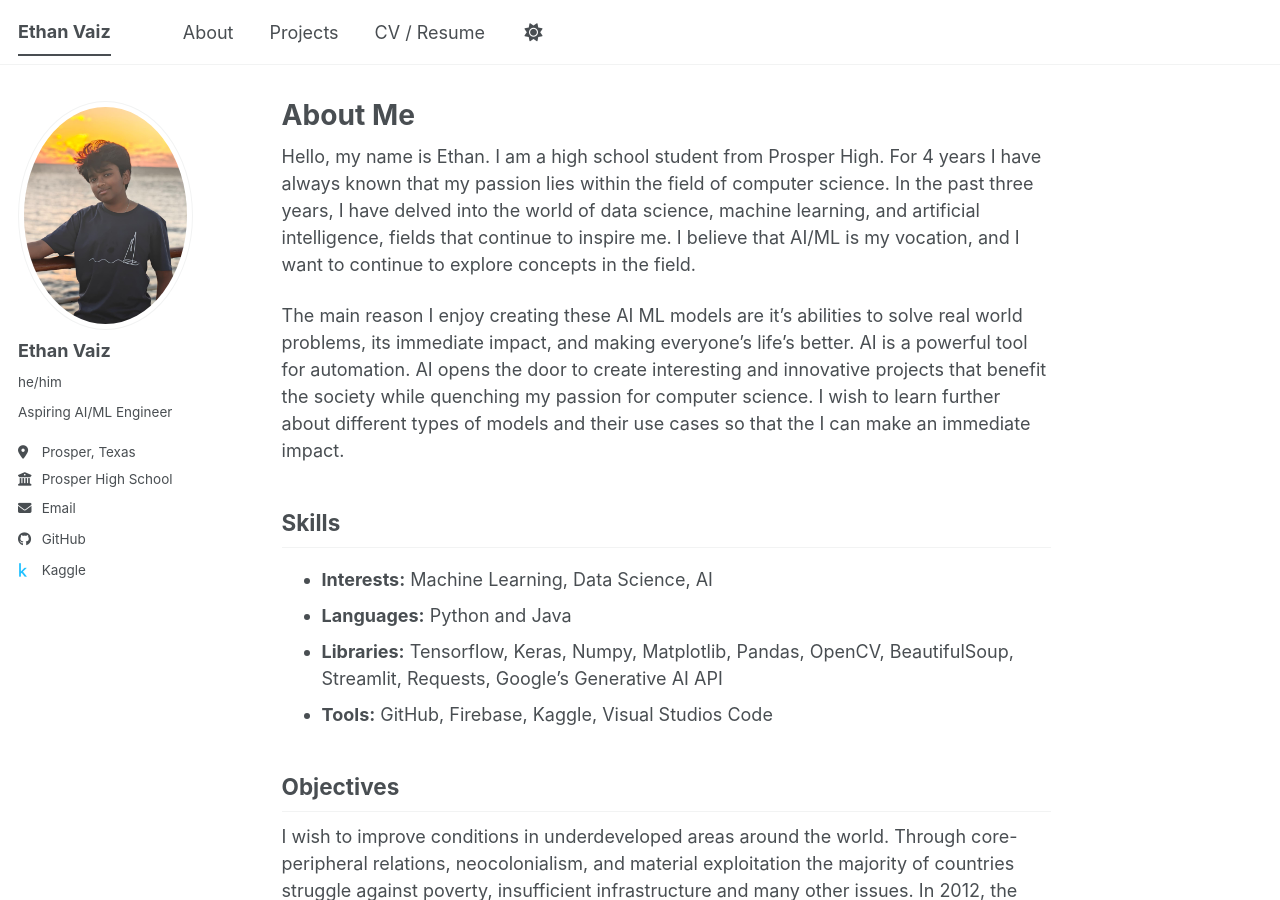
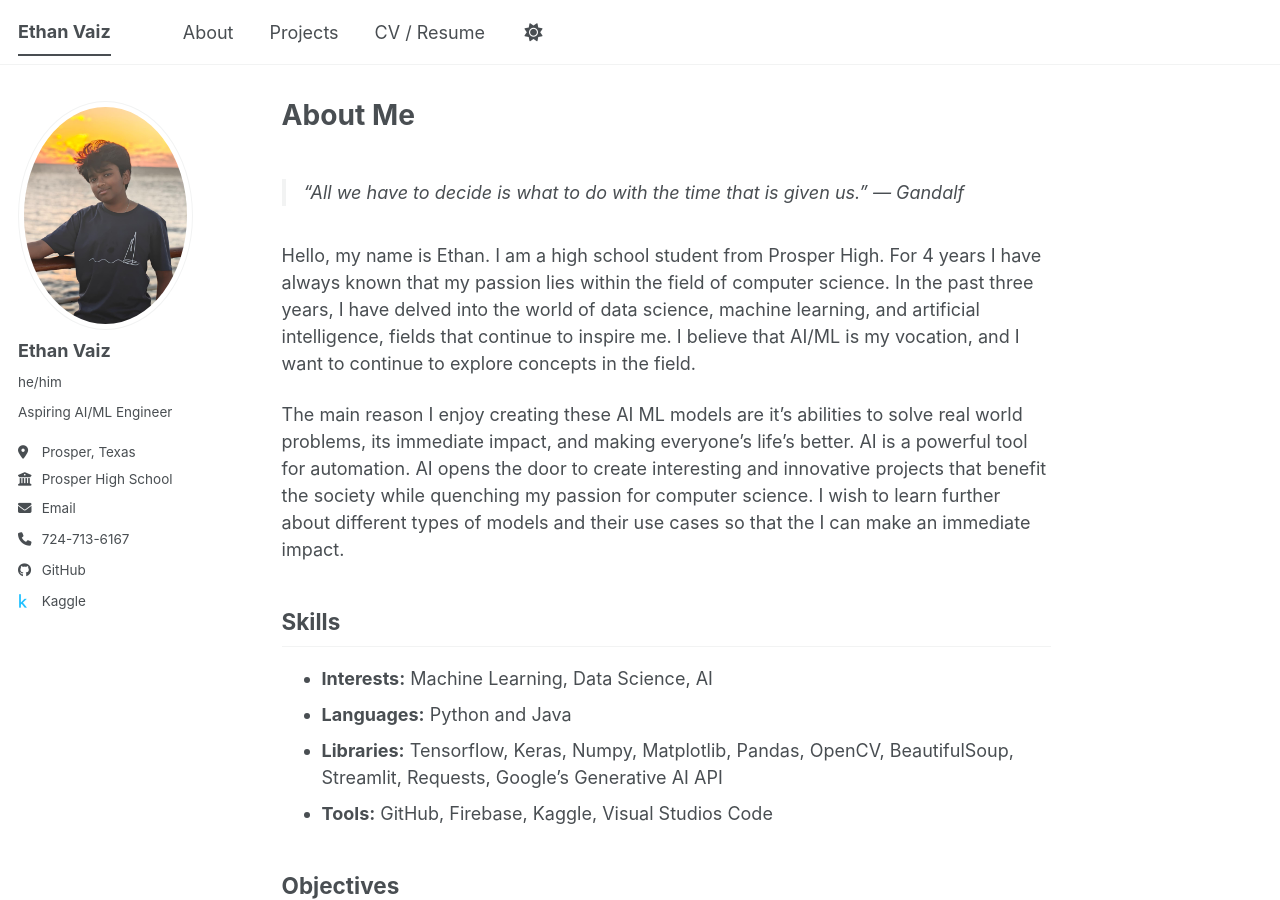
Before and after one commit to EDV4023/EDV4023.github.io, a Jekyll site: the page built from _pages/about.md, in a window 1280 px wide and 900 px high. Built offline with Jekyll 4.4.1, drawn with Linux system fonts in a browser that asks for light colours; a script bundle is joined from its source files by our own code; library files that are not in the unit come from our copies.

Commit message:
Added Phone Number and Quote

```diff
--- a/_config.yml
+++ b/_config.yml
@@ -31,6 +31,7 @@
   employer         : "Prosper High School"
   uri              : # URL
   email            : "edanvaiz@gmail.com"
+  phone            : "724-713-6167"
 
   # Academic websites
   academia         : # URL
--- a/_includes/author-profile.html
+++ b/_includes/author-profile.html
@@ -35,6 +35,9 @@
       {% endif %}
       {% if author.email %}
         <li><a href="mailto:{{ author.email }}"><i class="fas fa-fw fa-envelope icon-pad-right" aria-hidden="true"></i>{{ site.data.ui-text[site.locale].email_label | default: "Email" }}</a></li>
+      {% endif %}
+      {% if author.phone %}
+        <li><a href="tel:{{ author.phone }}"><i class="fas fa-fw fa-phone icon-pad-right" aria-hidden="true"></i>{{ author.phone }}</a></li>
       {% endif %}
 
       <!-- Font Awesome and Academicons icons / Academic websites -->
--- a/_pages/about.md
+++ b/_pages/about.md
@@ -6,6 +6,8 @@
   - /about/
   - /about.html
 ---
+
+> *"All we have to decide is what to do with the time that is given us."* — Gandalf
 
 Hello, my name is Ethan. I am a high school student from Prosper High. For 4 years I have always known that my passion lies within the field of computer science. In the past three years, I have delved into the world of data science, machine learning, and artificial intelligence, fields that continue to inspire me. I believe that AI/ML is my vocation, and I want to continue to explore concepts in the field.
 
```
